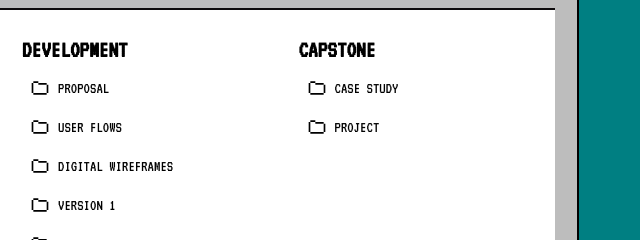
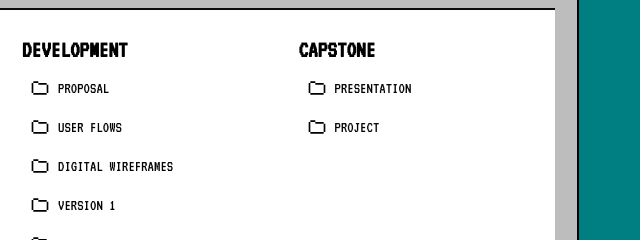
Before and after one commit to vxvo-hub/des157b, a plain HTML site: page index.html in a window 1280 px wide. Shown: the part 325-565 px from the top of the page, 640-1280 px from the left. Drawn offline with Linux system fonts and the light colour scheme.

Commit message:
presentation

```diff
--- a/capstone/script.js
+++ b/capstone/script.js
@@ -96,10 +96,7 @@
             const $slot = $(`<div class="hour-slot" data-hour="${i}"></div>`);
             $timeline.append($slot);
 
-            // ── jQuery UI droppable ──
-            // accept: ".block-chip" means only our chips trigger the drop.
-            // hoverClass: highlights the slot while a chip hovers over it.
-            // drop: fires when a chip is released over this slot.
+            //  jQuery UI droppable
             $slot.droppable({
                 accept: ".block-chip",
                 hoverClass: "drag-over",
--- a/index.html
+++ b/index.html
@@ -86,7 +86,7 @@
                 <h2>Capstone</h2>
                 <nav>
                     <ul>
-                        <li><a href="#">Case Study</a></li>
+                        <li><a href="presentation.pdf">Presentation</a></li>
                         <li><a href="capstone/index.html">Project</a></li>
                     </ul>
                 </nav>
```
Also changed, not shown: 1 other file.
